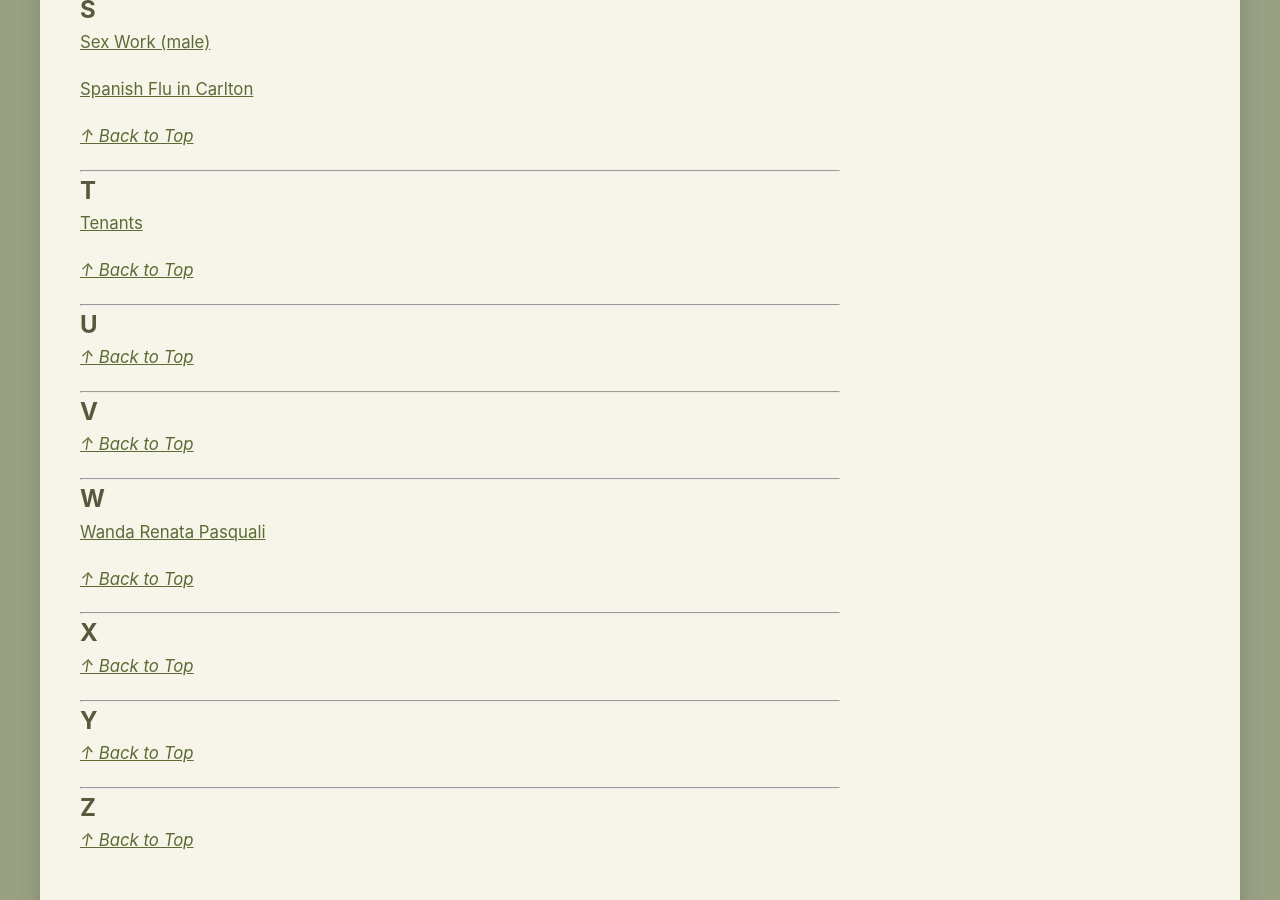
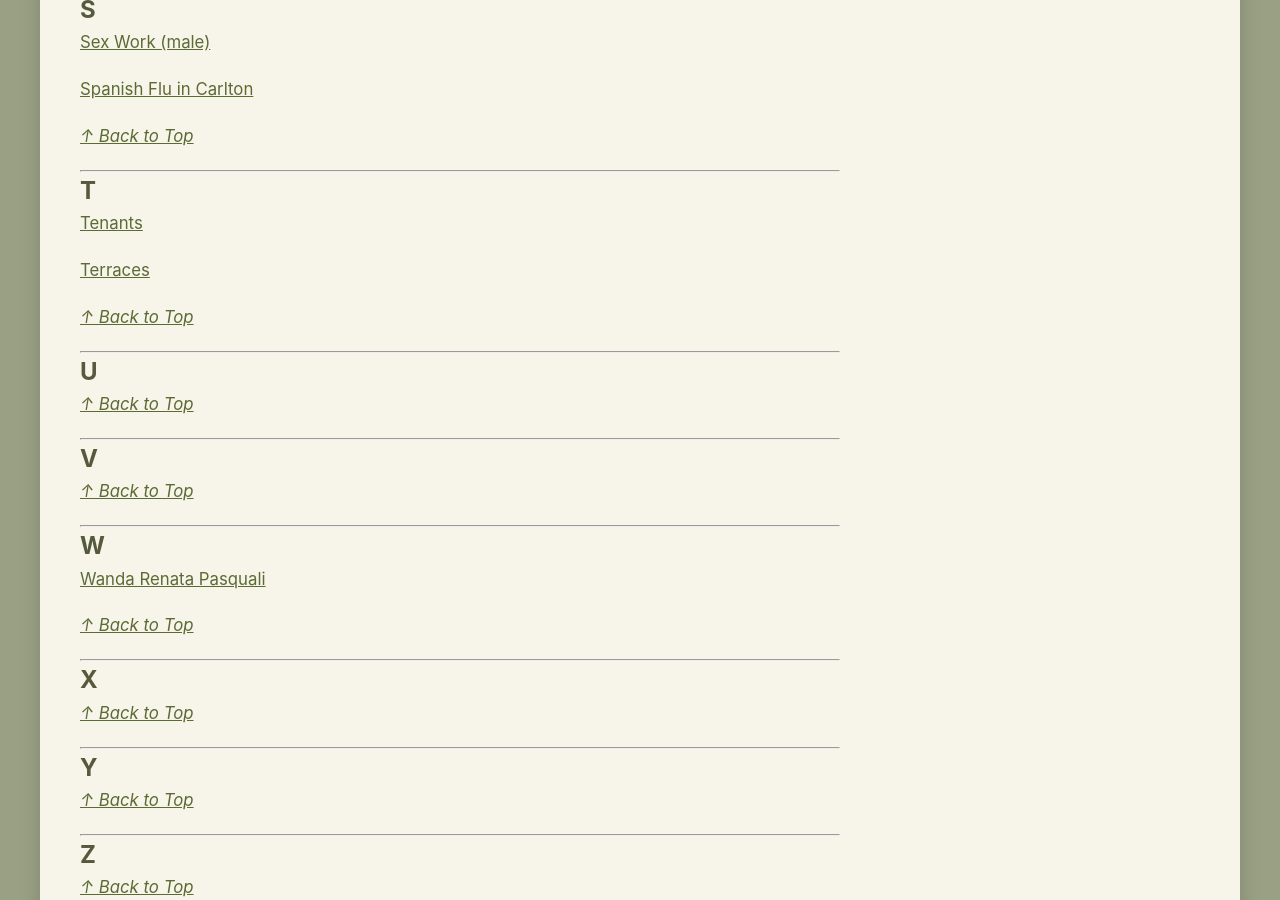
Before and after one commit to notamitchell/order, a Jekyll site: the page built from aToZ.md, in a window 1280 px wide and 900 px high, scrolled down 5296 px. Built offline with Jekyll 4.4.1, drawn with Linux system fonts in a browser that asks for light colours; a script that is not in the unit is left out.

Commit message:
Update aToZ.md

```diff
--- a/aToZ.md
+++ b/aToZ.md
@@ -264,6 +264,8 @@ _[&uarr; Back to Top](#index-a-to-z)_
 
 [Tenants](civic?id=Tenants)
 
+[Terraces](civic?id=Terraces)
+
 _[&uarr; Back to Top](#index-a-to-z)_
 
 ---
```
